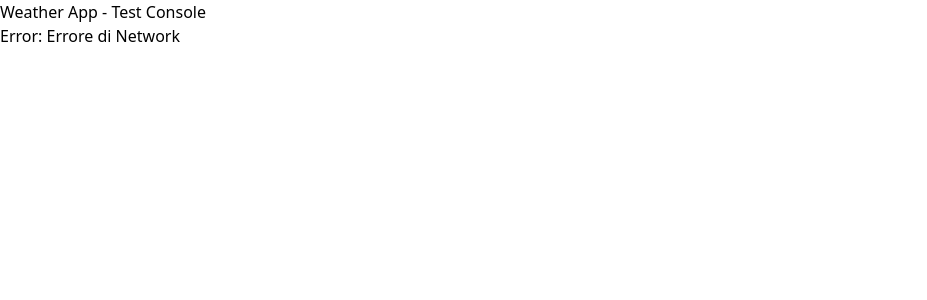
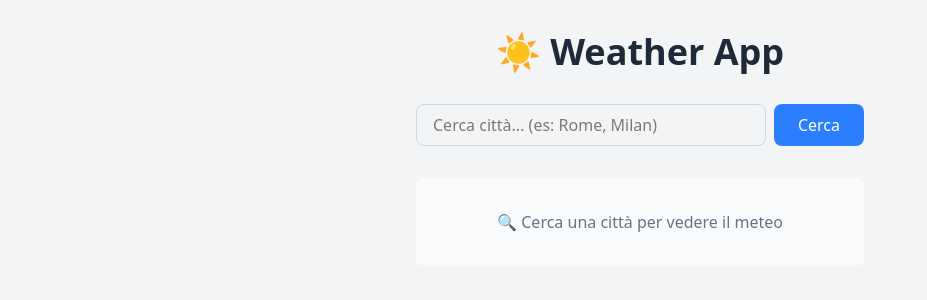
Before and after one commit to DonatelloFantauzzi/weather-app, a Vue app: page / in a window 1280 px wide. Shown: the top 300 px of the page, without its empty margins (0-927 px from the left). Built offline with nearby package versions, Linux system fonts and the light colour scheme; no server answers.

Commit message:
feat: add CurrentWeather component with full UI

```diff
--- a/src/App.vue
+++ b/src/App.vue
@@ -1,15 +1,12 @@
 <script setup>
-import { useWeather } from './composables/useWeather'
-const { weatherData, loading, error, fetchCurrentWeather } = useWeather()
-
-fetchCurrentWeather('non esiste')
+import SearchBar from './components/SearchBar.vue'
+import CurrentWeather from './components/CurrentWeather.vue'
 </script>
 
 <template>
-  <div>
-    <h1>Weather App - Test Console</h1>
-    <p v-if="loading">Loading...</p>
-    <p v-if="error">Error: {{ error }}</p>
-    <pre v-if="weatherData">{{ weatherData }}</pre>
+  <div class="min-h-screen bg-gray-100 py-8 px-4">
+    <h1 class="text-4xl font-bold text-center mb-8 text-gray-800">☀️ Weather App</h1>
+    <SearchBar />
+    <CurrentWeather />
   </div>
 </template>
--- a/src/components/CurrentWeather.vue
+++ b/src/components/CurrentWeather.vue
@@ -26,22 +26,25 @@ const { weatherData, loading, error } = useWeather()
 
     <div
       v-else
-      class="bg-gradient-to-br from-blue-400 to-blue-600 rounded-lg shadow-lg p-6 text-white"
+      class="bg-linear-to-br from-blue-400 to-blue-600 rounded-lg shadow-lg p-6 text-white"
     >
       <!-- Città -->
       <h2 class="text-3xl font-bold mb-2">
         <!-- TODO: mostra weatherData.name -->
+        {{ weatherData.name }}
       </h2>
 
       <!-- Temperatura -->
       <div class="text-6xl font-bold my-4">
         <!-- TODO: mostra weatherData.main.temp con Math.round() -->
+        {{ Math.round(weatherData.main.temp) }} °C
         <!-- Aggiungi °C -->
       </div>
 
       <!-- Descrizione -->
       <p class="text-xl mb-6 capitalize">
         <!-- TODO: mostra weatherData.weather[0].description -->
+        {{ weatherData.weather[0].description }}
       </p>
 
       <!-- Dettagli (Umidità + Vento) -->
@@ -50,12 +53,14 @@ const { weatherData, loading, error } = useWeather()
           <p class="text-blue-100">Umidità</p>
           <p class="text-lg font-semibold">
             <!-- TODO: mostra weatherData.main.humidity + % -->
+            {{ weatherData.main.humidity }} %
           </p>
         </div>
         <div>
           <p class="text-blue-100">Vento</p>
           <p class="text-lg font-semibold">
             <!-- TODO: mostra weatherData.wind.speed + km/h -->
+            {{ weatherData.wind.speed }} km/h
           </p>
         </div>
       </div>
```
